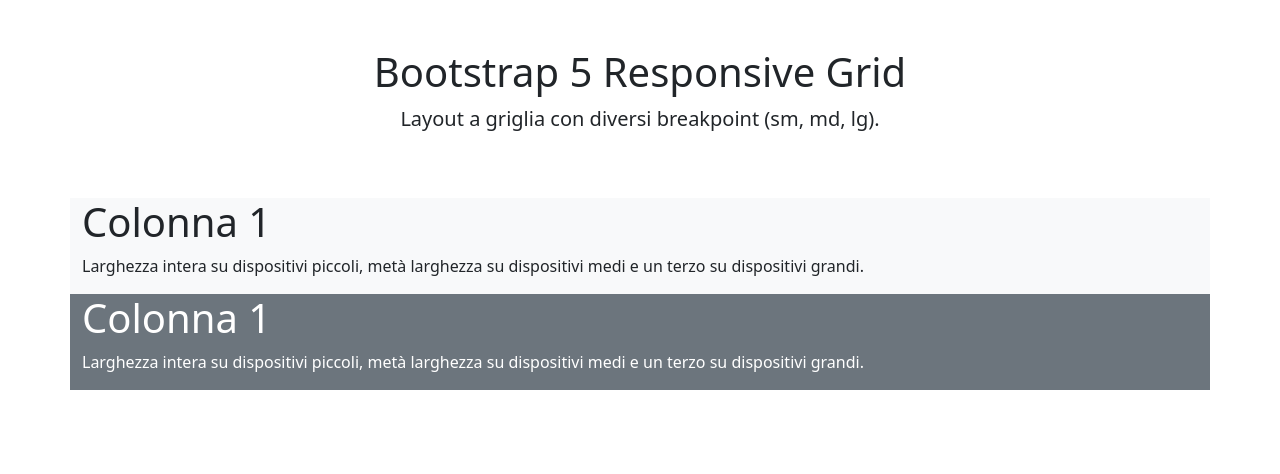
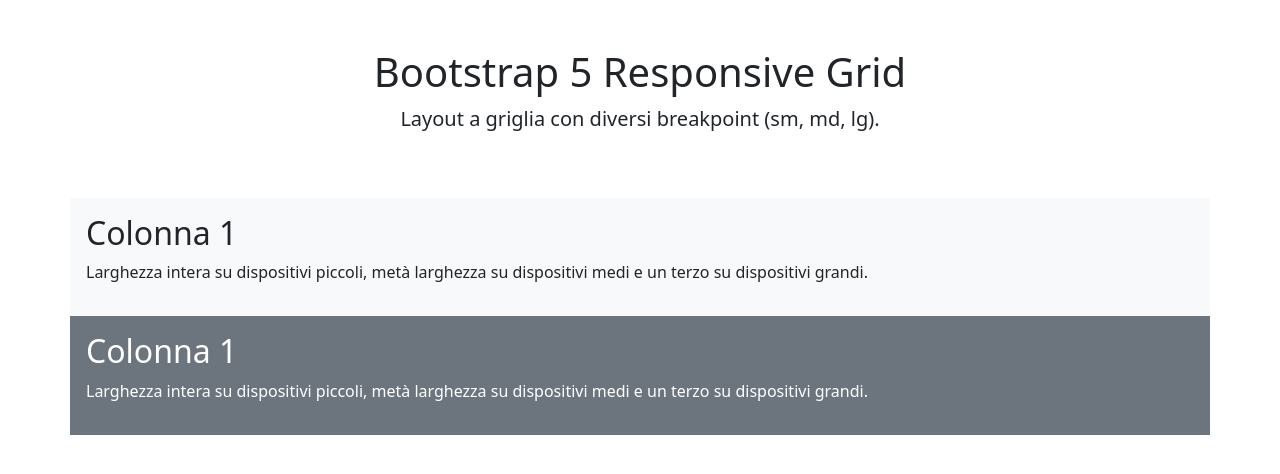
Before and after one commit to Giulia-Ciampelli/htmlcss-bootstrap-layout, a plain HTML site: page index.html in a window 1280 px wide. Drawn offline with nearby package versions, Linux system fonts and the light colour scheme.

Commit message:
fix: spacing and title size

```diff
--- a/index.html
+++ b/index.html
@@ -20,18 +20,18 @@
                 </p>
             </div>
             <div class="row row-cols-1">
-                <div class="col bg-light">
-                    <h1>
+                <div class="col p-3 bg-light">
+                    <h2>
                         Colonna 1
-                    </h1>
+                    </h2>
                     <p>
                         Larghezza intera su dispositivi piccoli, metà larghezza su dispositivi medi e un terzo su dispositivi grandi.
                     </p>
                 </div>
-                <div class="col bg-secondary text-white">
-                    <h1>
+                <div class="col p-3 bg-secondary text-white">
+                    <h2>
                         Colonna 1
-                    </h1>
+                    </h2>
                     <p>
                         Larghezza intera su dispositivi piccoli, metà larghezza su dispositivi medi e un terzo su dispositivi grandi.
                     </p>
```
